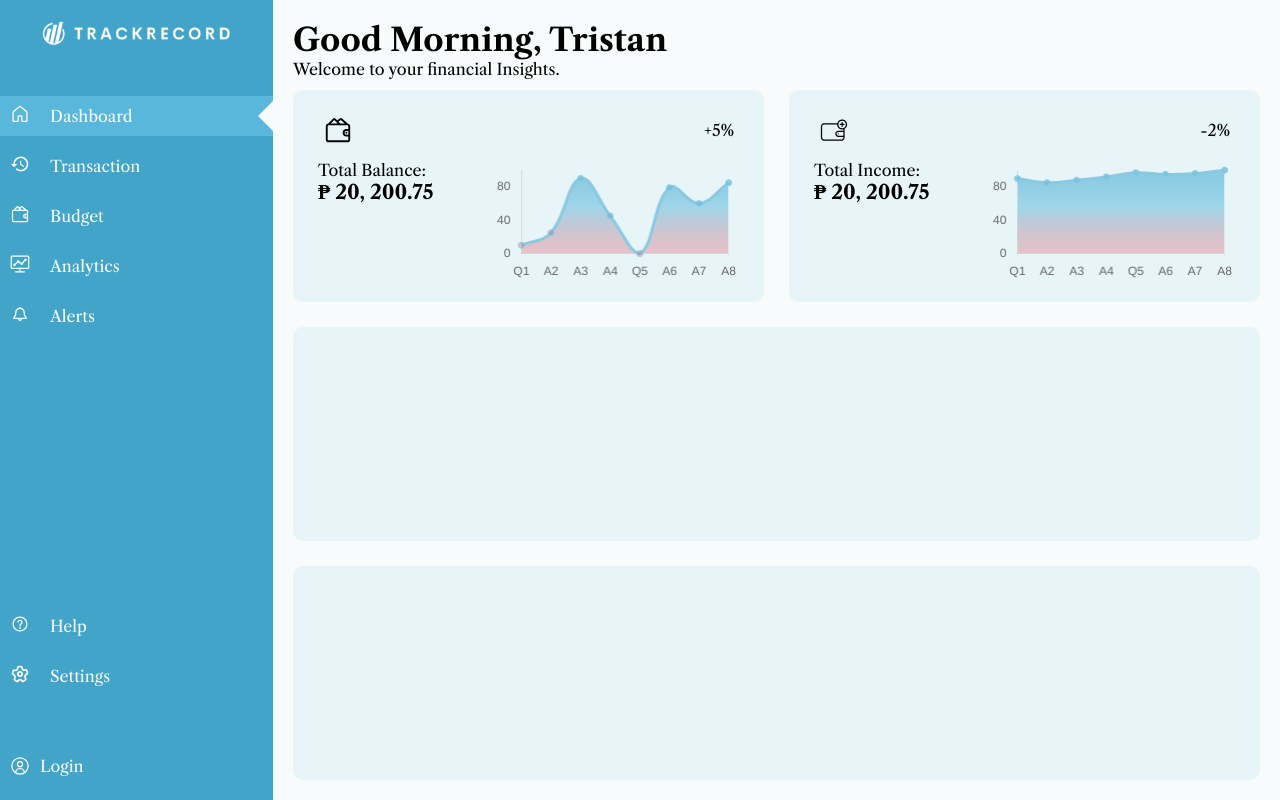
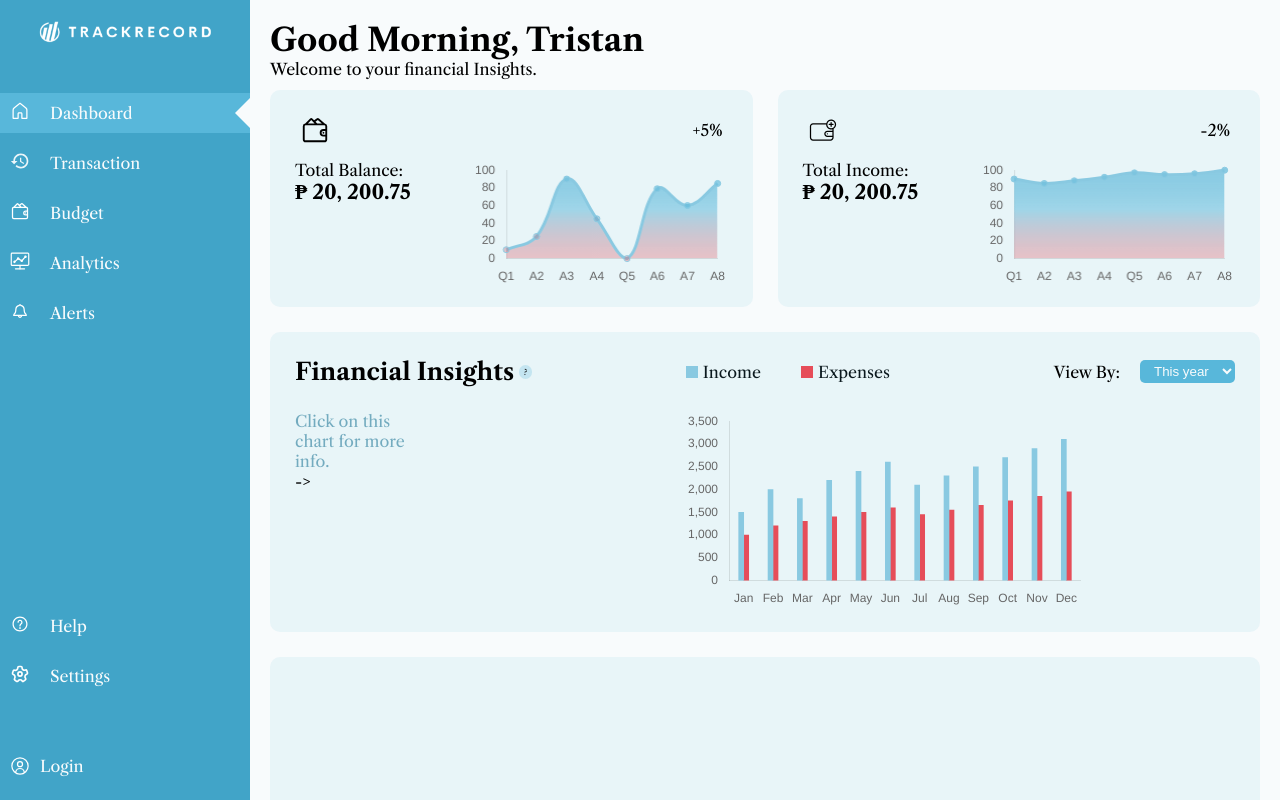
Before and after one commit to Etan31/Trackrecords-101, a React (Create React App) app in the folder v2-trackrecord/: page / in a window 1280 px wide. Built offline with nearby package versions, Linux system fonts and the light colour scheme.

Commit message:
Financial insight section done, partly.

```diff
--- a/v2-trackrecord/src/components/FinancialInsight.js
+++ b/v2-trackrecord/src/components/FinancialInsight.js
@@ -1,7 +1,36 @@
+// FinancialInsight.js
+
+import IncomeExpenseBarChart from './../components/IncomeExpenseChart';
+
 const FinancialInsight = () => {
-   return (
+  return (
+    <div className="FinancialInsight-container">
+      <header>
+        <div className="left">
+          <h2>Financial Insights</h2>
+          <div className="ic-info">?</div>
+        </div>
+        <div id="legend-container" className="chart-legend"></div> {/* Custom legend will appear here */}
+        <div className="right">
+          <label htmlFor="timeline">View By: </label>
+          <select name="timeline" id="timeline">
+            <option>This year</option>
+            <option>Last year</option>
+          </select>
+        </div>
+      </header>
 
-   );
+      <div className="chart-info">
+        <div className="chart-detail">
+          <p>Click on this chart for more info.</p>
+          <div className="ic-arrow">-></div>
+        </div>
+        <div className="chart-graph">
+          <IncomeExpenseBarChart />
+        </div>
+      </div>
+    </div>
+  );
 }
 
 export default FinancialInsight;
--- /dev/null
+++ b/v2-trackrecord/src/components/IncomeExpenseChart.js
@@ -0,0 +1,85 @@
+import React, { useEffect } from "react";
+import { Bar } from "react-chartjs-2";
+import {
+  Chart as ChartJS,
+  CategoryScale,
+  LinearScale,
+  BarElement,
+  Title,
+  Tooltip,
+  Legend
+} from "chart.js";
+
+ChartJS.register(
+  CategoryScale,
+  LinearScale,
+  BarElement,
+  Title,
+  Tooltip,
+  Legend
+);
+
+const IncomeExpenseBarChart = () => {
+  const data = {
+    labels: ["Jan", "Feb", "Mar", "Apr", "May", "Jun", "Jul", "Aug", "Sep", "Oct", "Nov", "Dec"],
+    datasets: [
+      {
+        label: "Income",
+        data: [1500, 2000, 1800, 2200, 2400, 2600, 2100, 2300, 2500, 2700, 2900, 3100],
+        backgroundColor: "rgb(137, 201, 225)",
+        barThickness: 5,
+      },
+      {
+        label: "Expenses",
+        data: [1000, 1200, 1300, 1400, 1500, 1600, 1450, 1550, 1650, 1750, 1850, 1950],
+        backgroundColor: "rgba(230, 77, 89, 1)",
+        barThickness: 5,
+      },
+    ],
+  };
+
+  const options = {
+    responsive: true,
+    plugins: {
+      legend: {
+        display: false, // Disable default legend
+      },
+      title: {
+        display: false,
+        text: "Income vs Expenses (Monthly)",
+      },
+    },
+    scales: {
+      x: {
+        grid: {
+          display: false,
+        },
+      },
+      y: {
+        beginAtZero: true,
+        grid: {
+          display: false,
+        },
+      },
+    },
+  };
+
+  // Manually create legend after chart renders
+  useEffect(() => {
+    const legendContainer = document.getElementById("legend-container");
+    if (legendContainer) {
+      const legendHTML = data.datasets.map((dataset) => {
+        return `<li>
+          <span style="background-color: ${dataset.backgroundColor}; width: 12px; height: 12px; display: inline-block; margin-right: 5px;"></span>
+          ${dataset.label}
+        </li>`;
+      }).join("");
+
+      legendContainer.innerHTML = `<ul class="custom-chart-legend">${legendHTML}</ul>`;
+    }
+  }, [data]);
+
+  return <Bar data={data} options={options} />;
+};
+
+export default IncomeExpenseBarChart;
--- a/v2-trackrecord/src/css/Dashboard.css
+++ b/v2-trackrecord/src/css/Dashboard.css
@@ -123,8 +123,17 @@ h1, h2, h3, h4, h5 {
 .App.dashboard {
   display:flex;
   flex-direction: row;
+  height: 100vh;
+  overflow-y: scroll;
 }
 
+/* TODO: add a media query to this container */
+.container.mainDashboard {
+  margin-left: 250px;
+  padding: 20px;
+  width: calc(100% - 250px);
+  height: 100%;
+}
 
 .container {
   background-color: var(--main-bg);
@@ -140,7 +149,7 @@ h1, h2, h3, h4, h5 {
     "total-balance income"
     "financial-insight financial-insight"
     "recent-transaction recent-transaction";
-  height: 100vh;
+  height: fit-content;
   padding: 20px;
   width: 100%;
 }
@@ -219,6 +228,7 @@ h1, h2, h3, h4, h5 {
   background-color: var(--accent10);
   border-radius: 10px;
   margin-top: 25px;
+  height: 200px;
 }
 
 .heading-transaction { grid-area: heading-transaction; }
@@ -261,9 +271,138 @@ h1, h2, h3, h4, h5 {
   width: 100%;
 }
 
-canvas {
+.graph canvas {
   width: 100% !important;
   /* height: 70% !important; */
   min-width: 170px;
   min-height: 100px !important;
 }
+
+/* FINANCIAL INSIGHT */
+
+.FinancialInsight-container {
+  height: 300px;
+  padding: 25px;
+}
+
+.FinancialInsight-container header {
+  display: flex;
+  justify-content: space-between;
+  margin-bottom: 25px;
+  align-items: center;
+}
+
+.FinancialInsight-container header .left,
+.FinancialInsight-container header .right {
+  display:flex;
+  align-items: center;
+}
+
+.FinancialInsight-container header .left {
+  gap:5px;
+}
+
+.FinancialInsight-container header .right {
+  gap: 20px;
+}
+
+.ic-info {
+  background-color: var(--accent25);
+  padding: 2px;
+  font-size: 8px;
+  width:13px;
+  border-radius:50px;
+  text-align: center;
+  position:relative;
+}
+
+.ic-info:hover {
+  cursor: pointer;
+}
+
+.right select#timeline {
+  border: none;
+  padding-block: 3px;
+  background-color: var(--main-accent);
+  color: var(--main-bg);
+  padding-inline: 10px;
+  border-radius: 5px;
+}
+
+.right select#timeline:active,
+.right select#timeline:hover,
+.right select#timeline:focus{
+  border:none;
+}
+
+.financial-insight canvas {
+  /* min-width: 170px; */
+  /* width: 100% !important;
+  height: 100%; */
+}
+
+.chart-info {
+  display: flex;
+  align-items: center;
+  justify-content: space-between;
+  flex-direction: row;
+  /* flex-wrap: wrap; */
+  height: 80%;
+  height: calc(100% - 52px);
+}
+
+.chart-graph {
+  height: 80%;
+  /* min-width: 400px; */
+  width: clamp(300px, 50vw, 550px);
+  /* width: 80%; */
+  position: relative;
+}
+
+.chart-detail p {
+  color: var(--dark-blue);
+  opacity: 60%;
+  width: 50%;
+}
+
+.chart-detail, .chart-graph {
+  height: 100%
+}
+
+
+/* //Legend chart */
+/* FinancialInsight.css */
+
+.custom-chart-legend {
+  list-style: none;
+  display: flex;
+  padding: 0;
+  flex-direction: row;
+  margin: unset;
+  flex-wrap: wrap;
+  justify-content: flex-start;
+}
+
+.custom-chart-legend li {
+  display: flex;
+  gap: unset;
+  align-items: center;
+  margin-right: 10px;
+  color: var(--main-text);
+  height: 20px !important;
+  padding: 10px;
+}
+
+.custom-chart-legend li:hover,
+.custom-chart-legend li:active{
+  background-color: unset !important;
+}
+
+
+.custom-chart-legend span {
+  display: inline-block;
+  width: 12px;
+  height: 12px;
+  margin-right: 5px;
+  /* border-radius: 50%; */
+}
--- a/v2-trackrecord/src/css/navigation.css
+++ b/v2-trackrecord/src/css/navigation.css
@@ -1,12 +1,14 @@
 nav {
-   width:350px;
+   width: 250px;
    height: 100vh;
    display: flex;
    flex-direction: column;
    justify-content: space-between;
    background-color: var(--main-prim);
+   position: fixed;
+   left: 0;
+   top: 0;
 }
-
 .nav-items {
   flex-grow: 1;
   display: flex;
--- a/v2-trackrecord/src/index.js
+++ b/v2-trackrecord/src/index.js
@@ -1,7 +1,7 @@
 import React from 'react';
 import ReactDOM from 'react-dom/client';
 import App from './js/App';
-// import New from './js/New';
+
 const root = ReactDOM.createRoot(document.getElementById('root'));
 root.render(
   <React.StrictMode>
--- a/v2-trackrecord/src/js/App.js
+++ b/v2-trackrecord/src/js/App.js
@@ -1,6 +1,7 @@
 import './../css/Dashboard.css';
 import Logo from './../img/ic-trackrecord.png';
 import Graph from './../components/Graph';
+import FinanceInsight from './../components/FinancialInsight'
 
 // icons
   import ICHome from './../img/icons/ic-home.svg';
@@ -12,6 +13,7 @@ import ICHelp from './../img/icons/ic-help.svg';
   import ICSettings from './../img/icons/ic-settings.svg';
   import ICAccount from './../img/icons/ic-account.svg';
   import ICAddWallet from './../img/icons/ic-add-wallet.svg'
+//
 
 function App() {
 
@@ -83,11 +85,12 @@ function App() {
         </div>
       </nav>
 
-      <div className="container">
+      <div className="container mainDashboard">
         <header className="heading">
           <h1>Good Morning, <span id="name">Tristan</span></h1>
           <p>Welcome to your financial Insights.</p>
         </header>
+
         <div className="total-balance">
           <div className="ic-balance">
             <img src={ICBudget} width="30" height="30" alt="Wallet icon" />
@@ -105,6 +108,7 @@ function App() {
 
           </div>
         </div>
+
         <div className="total-income">
           <div className="ic-income">
             <img src={ICAddWallet} width="30" height="30" alt="Add wallet icon" />
@@ -122,7 +126,13 @@ function App() {
 
           </div>
         </div>
-        <div className="financial-insight"></div>
+
+        {/* financial Insight Information */}
+        <div className="financial-insight">
+          <FinanceInsight />
+        </div>
+
+        {/* History of recent transaction you've made */}
         <div className="recent-transaction">
           <div className="heading-transaction"></div>
           <div className="view-all"></div>
--- a/v2-trackrecord/src/js/New.js
+++ b/v2-trackrecord/src/js/New.js
@@ -1,10 +1,12 @@
 import Graph from './../components/Graph';
+import GraphTesting from './../components/GraphTesting.js';
+
 
 // Graph Testing
 const New = () => {
    return (
       <div className="New">
-         <Graph/>
+         <Graph />
       </div>
     );
 }
```
Also changed, not shown: v2-trackrecord/src/components/GraphTesting.js (added, +72 -0 lines). Lines whose indentation alone changed are shown as unchanged.
